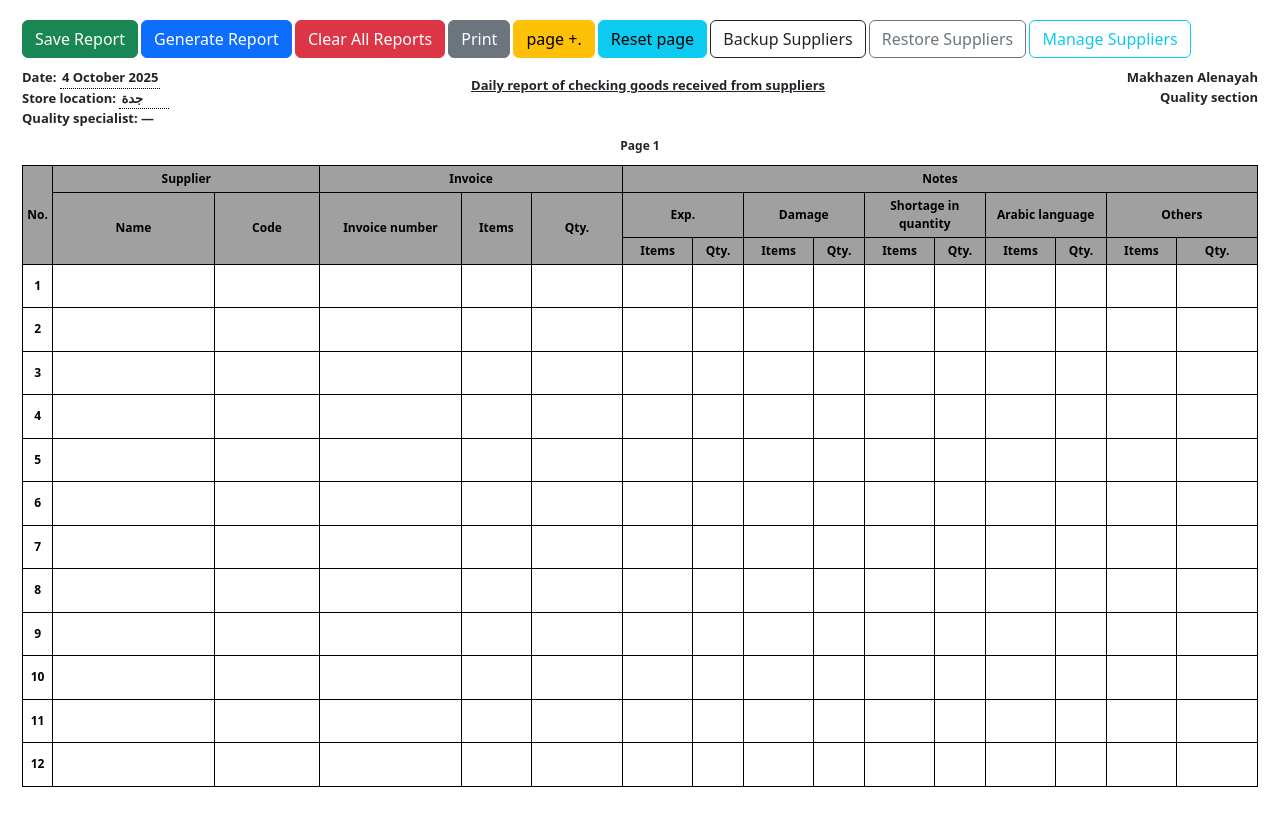
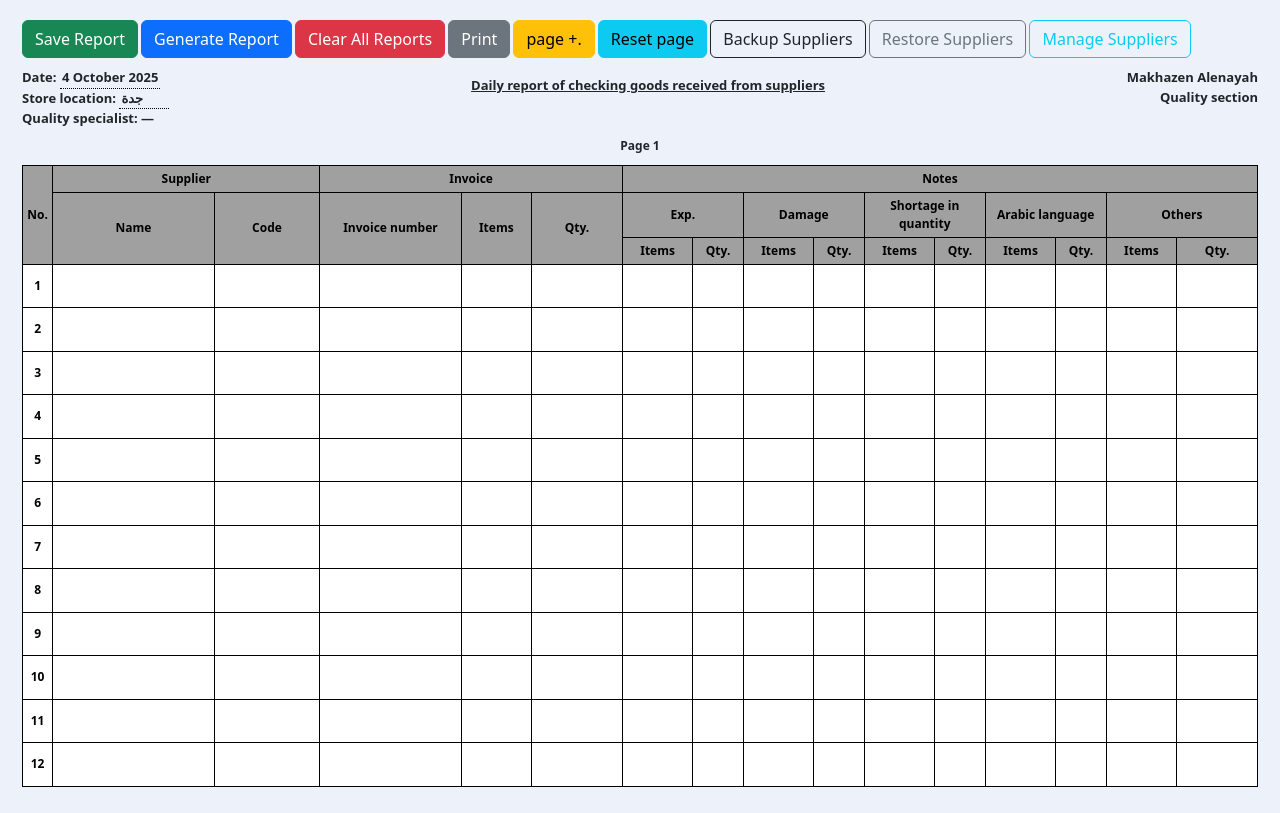
Before and after one commit to salman-khan-1/Quality-repo, a plain HTML site: page index.html in a window 1280 px wide. Drawn offline with nearby package versions, Linux system fonts and the light colour scheme.

Commit message:
Update index.html

```diff
--- a/index.html
+++ b/index.html
@@ -6,7 +6,7 @@
 <title>Daily Report - Checking Goods</title>
 <link href="https://cdn.jsdelivr.net/npm/bootstrap@5.3.2/dist/css/bootstrap.min.css" rel="stylesheet">
 <style>
-body { font-size: 12px; margin: 0; padding: 10px; background-color: rgb (10 109 255 /25%); }
+body { font-size: 12px; margin: 0; padding: 10px; background-color: rgb(237 242 250); }
 table { border: 1px solid #000; width: 100%; border-collapse: collapse; background-color: #fff; page-break-inside: avoid; font-size: 12px; }
 table th, table td { border: 1px solid #000 !important; text-align: center; vertical-align: middle; word-break: break-word; }
 table th { background-color: #a0a0a0 !important; font-weight: bold; }
```
